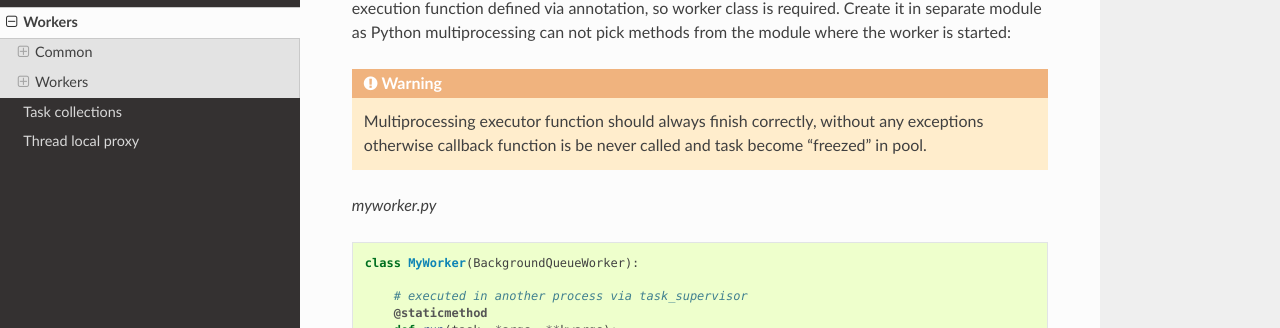
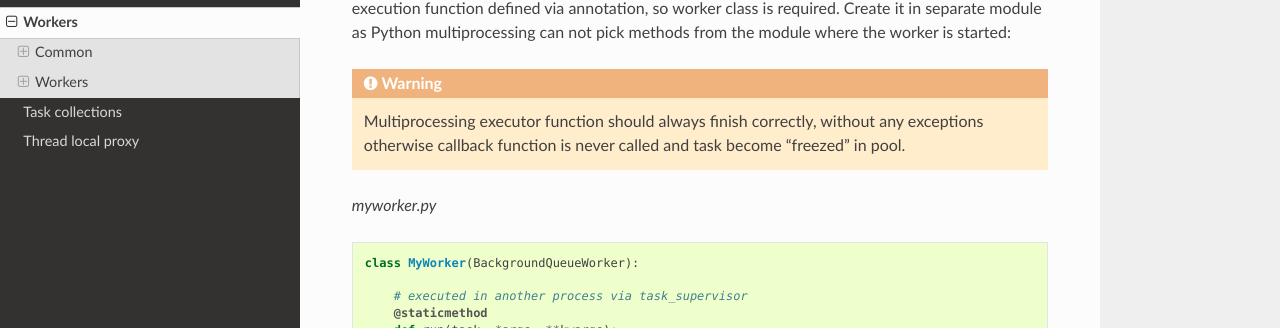
Before and after one commit to alttch/atasker, a Sphinx documentation site: the page built from doc/workers.rst, in a window 1280 px wide and 900 px high, scrolled down 2298 px. Shown: the part 146-474 px from the top of the window. Built offline with Sphinx 7.4.7 and the Read the Docs theme 2.0.0, drawn with Linux system fonts in a browser that asks for light colours.

Commit message:
doc fixes

```diff
--- a/doc/supervisor.rst
+++ b/doc/supervisor.rst
@@ -100,7 +100,7 @@ thread, you may use method
 
     task_supervisor.block()
 
-which will just sleep until task supervisor is active.
+which will just sleep while task supervisor is active.
 
 Timeouts
 ========
--- a/doc/workers.rst
+++ b/doc/workers.rst
@@ -113,8 +113,8 @@ methods from the module where the worker is started:
 .. warning::
 
     Multiprocessing executor function should always finish correctly, without
-    any exceptions otherwise callback function is be never called and task
-    become "freezed" in pool.
+    any exceptions otherwise callback function is never called and task become
+    "freezed" in pool.
 
 *myworker.py*
 
```
